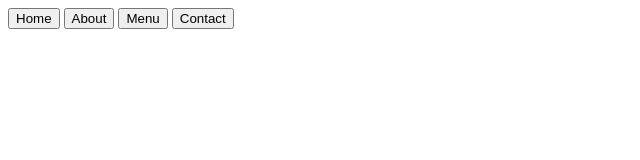
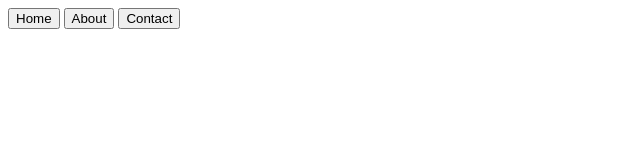
Before and after one commit to kylepunta/restaurant-page, a website: page src/template.html in a window 1280 px wide. Shown: the whole page, without its empty margins (0-640 px from the left). Drawn offline with Linux system fonts and the light colour scheme.

```diff
--- a/src/template.html
+++ b/src/template.html
@@ -10,7 +10,6 @@
         <nav>
             <button>Home</button>
             <button>About</button>
-            <button>Menu</button>
             <button>Contact</button>
         </nav>
     </header>
```
